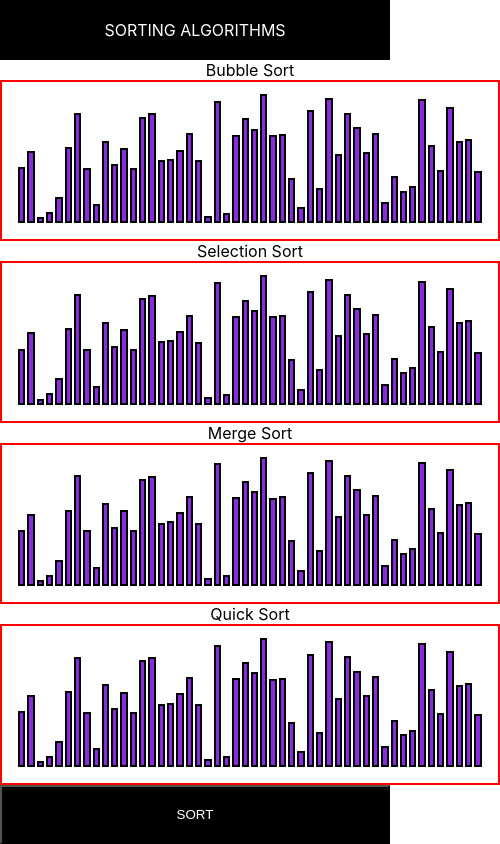
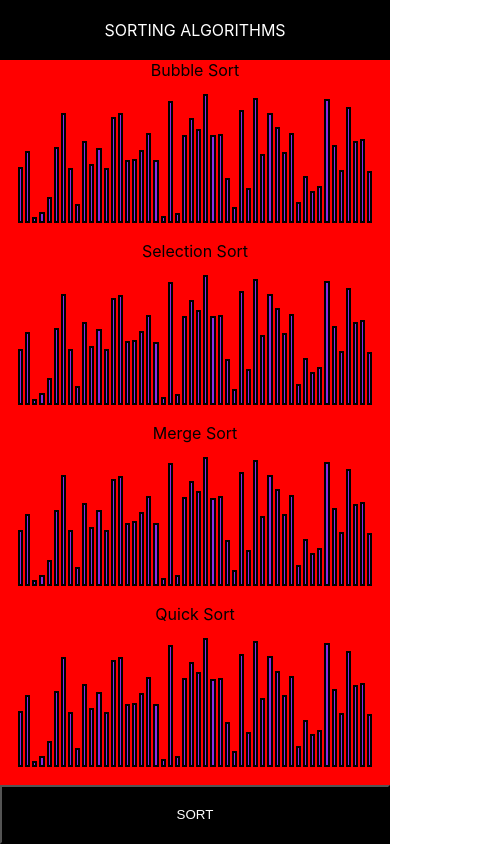
Before and after one commit to GREEDnim/sorting-visualiser, a React (Create React App) app: page / in a window 390 px wide. Shown: the whole page, 500 px wide, since content can reach past the window. Built offline with nearby package versions, Linux system fonts and the light colour scheme.

Commit message:
changed bg color and made responsive

```diff
--- a/src/components/container/style.css
+++ b/src/components/container/style.css
@@ -13,7 +13,16 @@
 }
 .main
 {
+    background-color: red;
     flex-grow: 1;
     display: grid;
-    grid-template-columns: repeat(auto-fit,minmax(500px,1fr));
+    grid-template-columns: repeat(2,1fr);
 }
+
+@media  (max-width:700px){
+.main
+{
+    grid-template-columns: 1fr;
+}
+
+}
```
